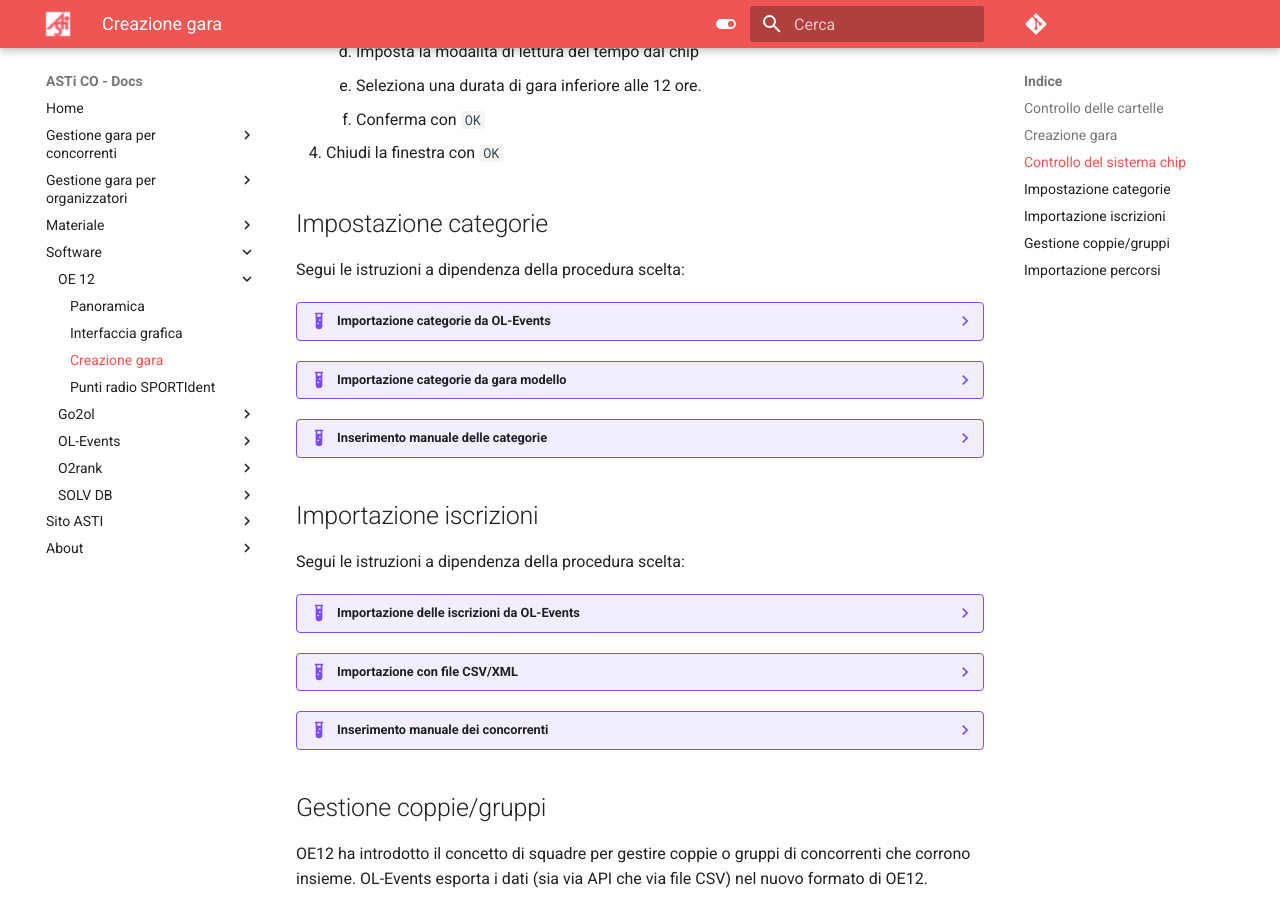
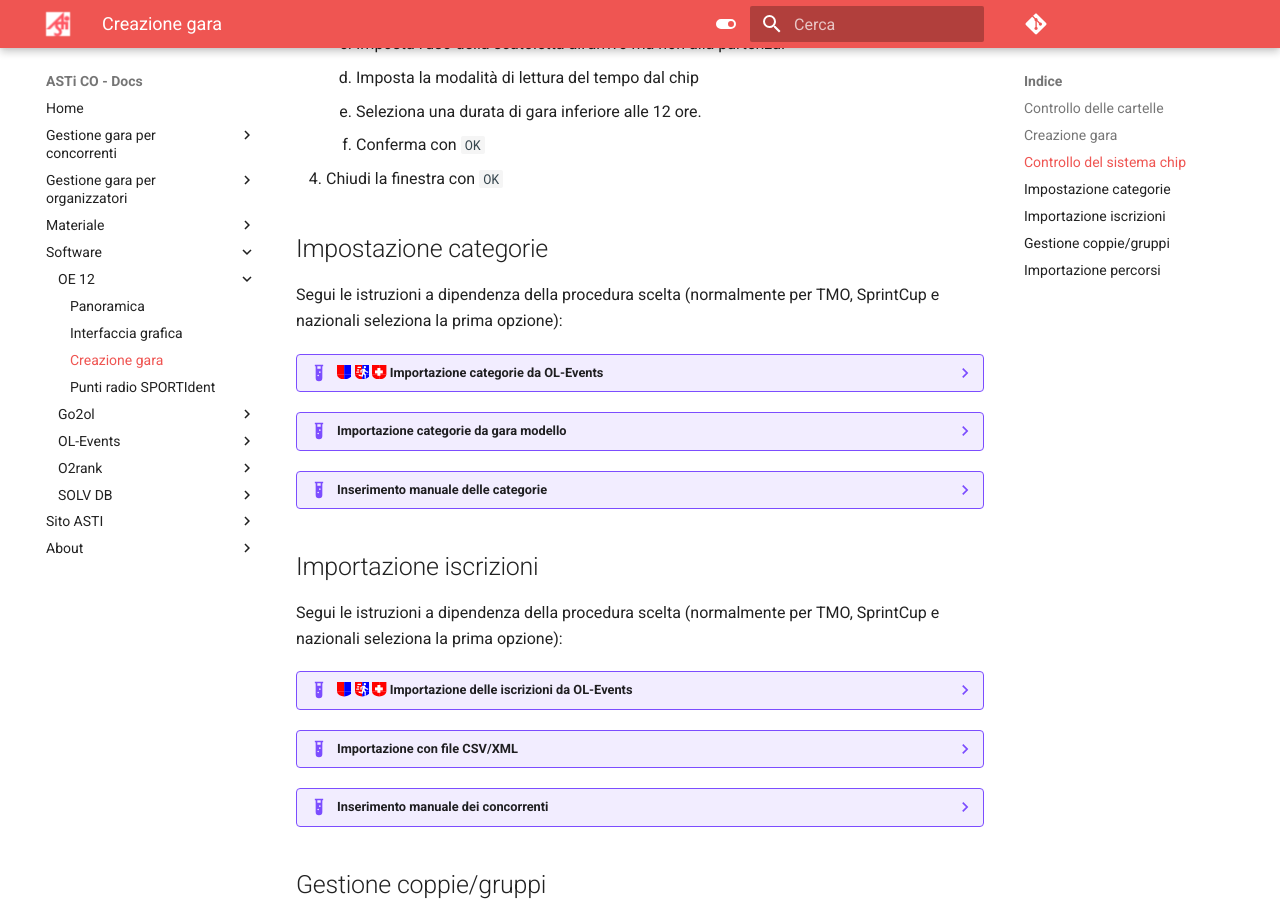
Before and after one commit to asti-co/doc, an MkDocs documentation site: the page built from docs/software/oe12/creazione_gara.md, in a window 1280 px wide and 900 px high, scrolled down 2554 px. Built offline with MkDocs 1.6.1 and Material for MkDocs 9.7.7, drawn with Linux system fonts in a browser that asks for light colours; comment, search, counter and statistics services are not loaded; some of the changed text lies outside the part shown.

Commit message:
aggiunto icone tipo di gara per creazione in OE12

```diff
--- a/docs/software/oe12/creazione_gara.md
+++ b/docs/software/oe12/creazione_gara.md
@@ -22,9 +22,9 @@
 
 ## Creazione gara
 
-Segui le istruzioni a dipendenza della procedura scelta:
+Segui le istruzioni a dipendenza della procedura scelta (normalmente per TMO, SprintCup e nazionali seleziona la prima opzione):
 
-??? Example "Creazione per utilizzo di OL-Events"
+??? Example ":asti-tmo: :asti-sprintCup: :asti-naz: Creazione per utilizzo di OL-Events"
 
     1. Seleziona `Gara > Nuovo`
     ![Gara > Nuovo](inc/menu_gara_nuovo.png)
@@ -110,9 +110,9 @@
 
 ## Impostazione categorie {#categorie}
 
-Segui le istruzioni a dipendenza della procedura scelta:
+Segui le istruzioni a dipendenza della procedura scelta (normalmente per TMO, SprintCup e nazionali seleziona la prima opzione):
 
-??? Example "Importazione categorie da OL-Events"
+??? Example ":asti-tmo: :asti-sprintCup: :asti-naz: Importazione categorie da OL-Events"
     Le categorie vengono importate da OL-Events.
     **Nota**: è possibile eseguire questo passo più volte.
 
@@ -185,9 +185,9 @@
 
 ## Importazione iscrizioni {#import_iscrizioni}
 
-Segui le istruzioni a dipendenza della procedura scelta:
+Segui le istruzioni a dipendenza della procedura scelta (normalmente per TMO, SprintCup e nazionali seleziona la prima opzione):
 
-??? Example "Importazione delle iscrizioni da OL-Events"
+??? Example ":asti-tmo: :asti-sprintCup: :asti-naz: Importazione delle iscrizioni da OL-Events"
     Le iscrizioni vengono importate direttamente da OL-Events, **senza** esportazione/importazione di file.
     **Nota**: è possibile eseguire questi passi più volte già prima della chiusura delle iscrizioni.
 
```
